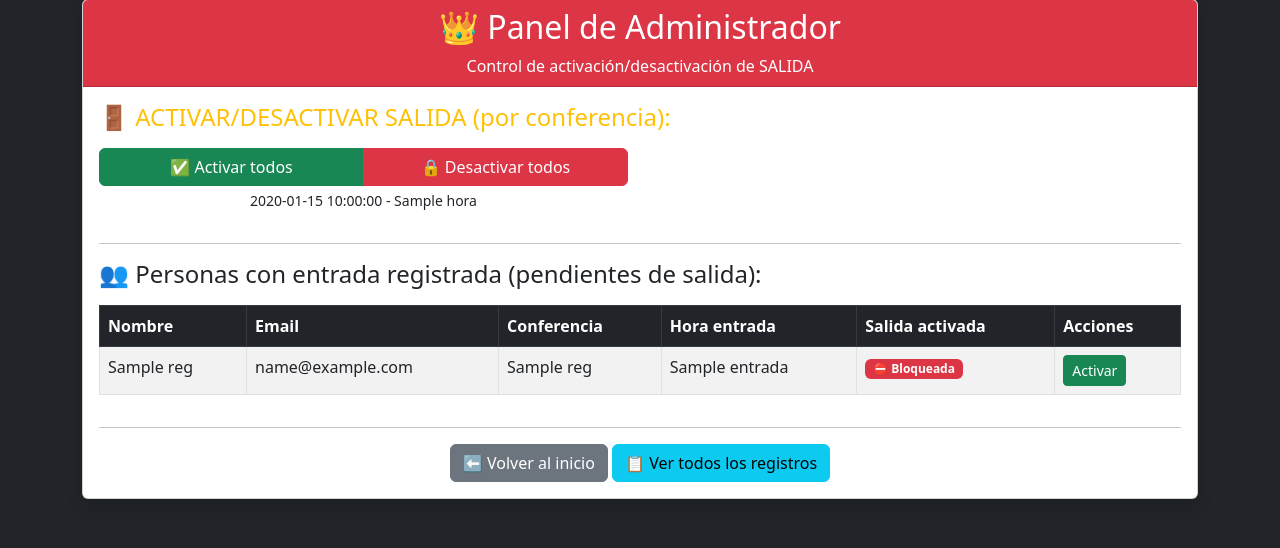
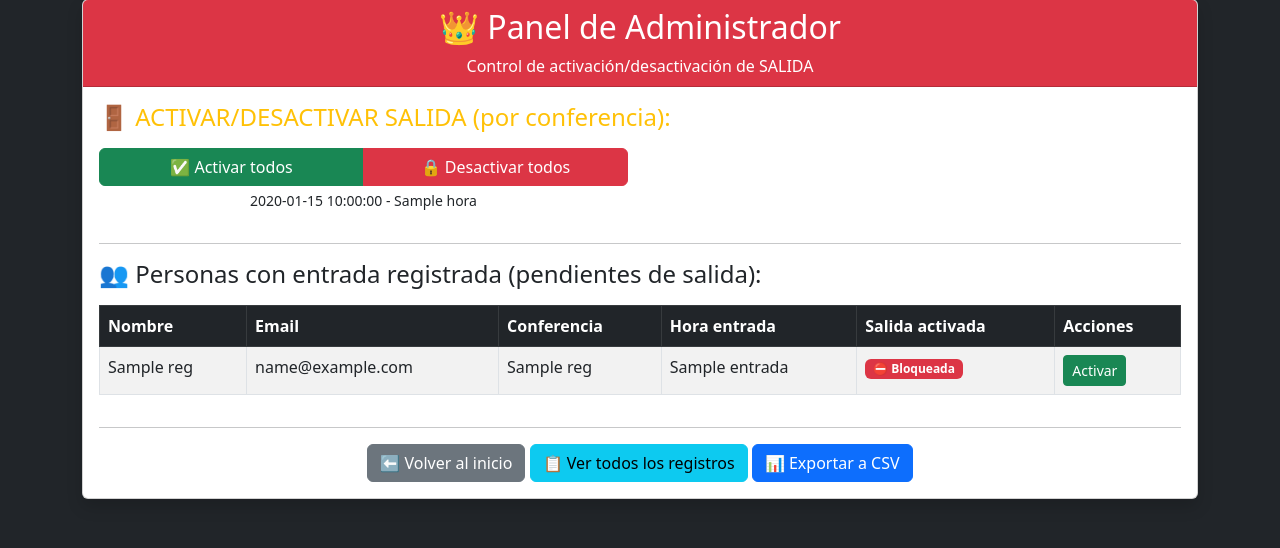
Before and after one commit to PABLO9307/jornadas-asistencia, a Flask app: template templates/admin.html in a window 1280 px wide. Shown: the part 49-597 px from the top of the page. Run offline with Flask 3, Linux system fonts and the light colour scheme; the template is opened without the code that fills it: most values are stand-ins (such as "Sample title", 1, 10 or a date in 2020).

Commit message:
Update admin.html

```diff
--- a/templates/admin.html
+++ b/templates/admin.html
@@ -99,6 +99,7 @@
                 <div class="text-center">
                     <a href="{{ url_for('index') }}" class="btn btn-secondary">⬅ Volver al inicio</a>
                     <a href="{{ url_for('ver_registros') }}" class="btn btn-info">📋 Ver todos los registros</a>
+              <a href="{{ url_for('exportar_registros') }}" class="btn btn-primary">📊 Exportar a CSV</a>
                 </div>
             </div>
         </div>
```
